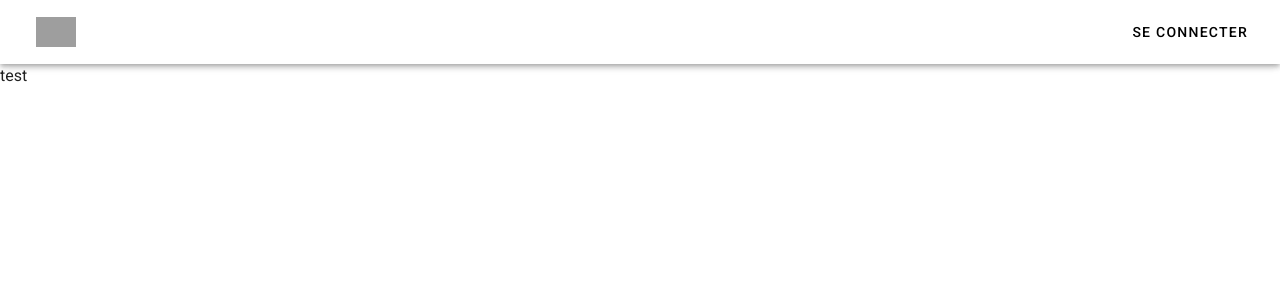
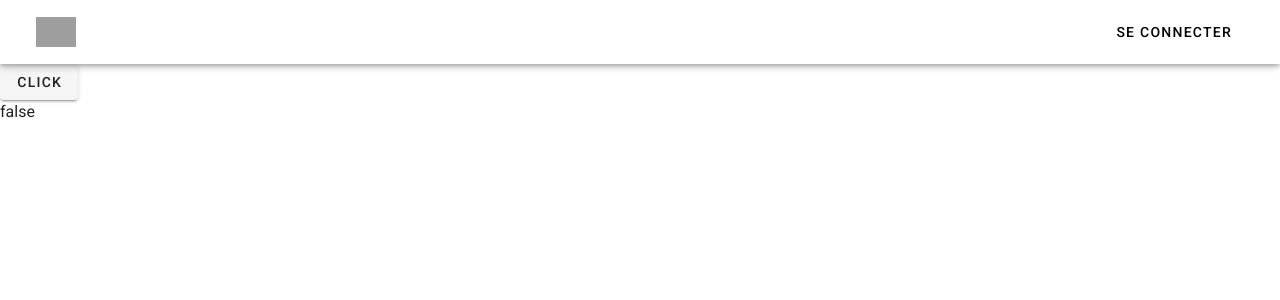
Before and after one commit to CauquilM/hungryshadow, a Vue app: page /registering in a window 1280 px wide. Shown: the top 300 px of the page. Built offline with nearby package versions, Linux system fonts and the light colour scheme; grey boxes are pictures that could not be loaded.

Commit message:
night commit

```diff
--- a/src/App.vue
+++ b/src/App.vue
@@ -23,8 +23,16 @@
       <v-spacer></v-spacer>
 
       <v-btn href="/connection" text>
-        <span v-if="windowSize > 767" class="black--text">Se connecter</span>
-        <span v-else class="mr-sm-2 mt-15 black--text">Se connecter</span>
+        <v-btn text v-if="windowSize > 767 && isAuth" class="black--text"
+          >Déconnexion</v-btn
+        >
+        <v-btn text v-else-if="windowSize > 767 && !isAuth" class="black--text"
+          >Se connecter</v-btn
+        >
+        <v-btn text v-else-if="windowSize < 767 && isAuth" class="black--text mt-sm-5 mt-16 pr-0"
+          >Déconnexion</v-btn
+        >
+        <v-btn text v-else class="black--text mt-sm-5 mt-16 pr-0">Se connecter</v-btn>
       </v-btn>
     </v-app-bar>
     <v-main>
@@ -38,15 +46,19 @@ import { mapActions, mapState } from "vuex";
 import DisplayHungerComponent from "./components/DisplayHungerComponent.vue";
 export default {
   name: "App",
+  data() {
+    return {
+      connectionBtnTxt: "Se connecter",
+    };
+  },
   mounted() {
     this.modifyWindowSize();
-    this.getPosts();
   },
   computed: {
-    ...mapState(["windowSize"]),
+    ...mapState(["windowSize", "isAuth"]),
   },
   methods: {
-    ...mapActions(["modifyWindowSize", "getPosts"]),
+    ...mapActions(["modifyWindowSize"]),
   },
   components: { DisplayHungerComponent },
 };
--- a/src/store/index.js
+++ b/src/store/index.js
@@ -8,6 +8,7 @@ export default new Vuex.Store({
   state: {
     posts: [],
     windowSize: 0,
+    isAuth: false,
   },
   mutations: {
     SET_POST(state, payload) {
@@ -16,6 +17,9 @@ export default new Vuex.Store({
     },
     SET_WINDOW_SIZE(state) {
       state.windowSize = window.innerWidth;
+    },
+    SET_AUTH_STATE(state) {
+      state.isAuth == true ? state.isAuth = false : state.isAuth = true;
     },
   },
   actions: {
@@ -50,5 +54,9 @@ export default new Vuex.Store({
     modifyWindowSize(context) {
       context.commit("SET_WINDOW_SIZE");
     },
+
+    modifyAuthState(context) {
+      context.commit("SET_AUTH_STATE");
+    },
   },
 });
--- a/src/views/Home.vue
+++ b/src/views/Home.vue
@@ -2,13 +2,16 @@
   <v-container fluid class="grey lighten-5 fill-height">
     <v-row no-gutters class="align-center">
       <v-col v-if="windowSize > 769" cols="sm-6">
-        <DisplayHungerComponent v-if="windowSize > 768" class="text-center sticky-component" />
+        <DisplayHungerComponent
+          v-if="windowSize > 768"
+          class="text-center sticky-component"
+        />
       </v-col>
       <v-col>
         <v-divider v-if="windowSize > 769" vertical class="divider" />
       </v-col>
       <v-col :cols="windowSize < 768 ? 12 : 5" class="text-center">
-        <div v-if="isConnected">
+        <div v-if="isAuth">
           <FeedingCreatePost />
           <div v-if="posts.length > 0">
             <FeedingPostList />
@@ -25,7 +28,7 @@
 <script>
 import DisplayHungerComponent from "@/components/DisplayHungerComponent.vue";
 import FeedingPostList from "@/components/FeedingPostList.vue";
-import { mapState } from "vuex";
+import { mapActions, mapState } from "vuex";
 import FeedingCreatePost from "../components/FeedingCreatePost.vue";
 export default {
   name: "Home",
@@ -33,8 +36,14 @@ export default {
   data: () => ({
     isConnected: true,
   }),
+  mounted() {
+    this.getPosts();
+  },
   computed: {
-    ...mapState(["posts", "windowSize"]),
+    ...mapState(["posts", "windowSize", "isAuth"]),
+  },
+  methods: {
+    ...mapActions(["getPosts"]),
   },
 };
 </script>
--- a/src/views/LoginView.vue
+++ b/src/views/LoginView.vue
@@ -4,5 +4,6 @@
 <script>
 export default {
   name: "LoginView",
+
 };
 </script>
--- a/src/views/RegisteringView.vue
+++ b/src/views/RegisteringView.vue
@@ -1,8 +1,35 @@
 <template>
-    <p>test</p>
+  <div>
+    <!-- <v-btn @click="modifyAuthState()">Click</v-btn> -->
+    <v-btn @click="changeAuth()">Click</v-btn>
+    <p>{{ auth }}</p>
+  </div>
 </template>
 <script>
+import { mapActions, mapState } from "vuex";
+
 export default {
   name: "RegisteringView",
+  data() {
+    return {
+      auth: false,
+    };
+  },
+  mounted() {
+
+  },
+  computed: {
+    ...mapState(["windowSize", "isAuth"]),
+  },
+  methods: {
+    ...mapActions(["modifyAuthState"]),
+    changeAuth() {
+      sessionStorage.setItem("auth", true);
+      var auth = sessionStorage.getItem("auth");
+      this.auth = auth;
+      // if (auth) {
+      // }
+    },
+  },
 };
 </script>
```
Also changed, not shown: 1 other file (tests, documents, lock files or other folders).
